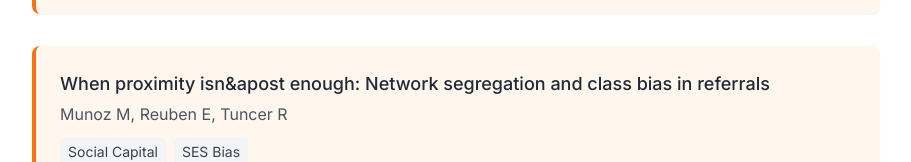
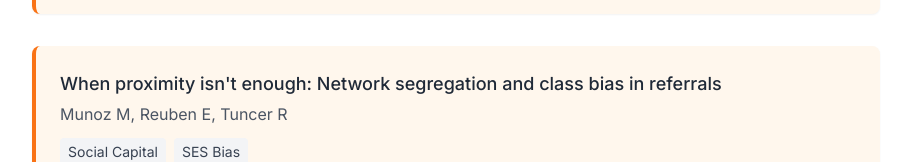
Before and after one commit to reha96/website, a Next.js app: page / in a window 1280 px wide. Shown: the part 1477-1639 px from the top of the page, without its empty margins (184-1095 px from the left). Built offline with nearby package versions, Linux system fonts and the light colour scheme.

Commit message:
fix apos 2

```diff
--- a/app/page.tsx
+++ b/app/page.tsx
@@ -520,7 +520,7 @@ export default function Home() {
           {/* Paper 5 - with orange border */}
           <div className="mb-8 p-6 border-l-4 border-orange-500 bg-orange-50 rounded-lg shadow-sm">
             <h3 className="text-lg font-medium text-gray-800 mb-1">
-              When proximity isn&apost enough: Network segregation and class bias in referrals            </h3>
+              When proximity isn&apos;t enough: Network segregation and class bias in referrals </h3>
             <p className="text-gray-600 mb-3">Munoz M, Reuben E, Tuncer R</p>
 
             <div className="flex flex-wrap gap-2 mb-3">
```
